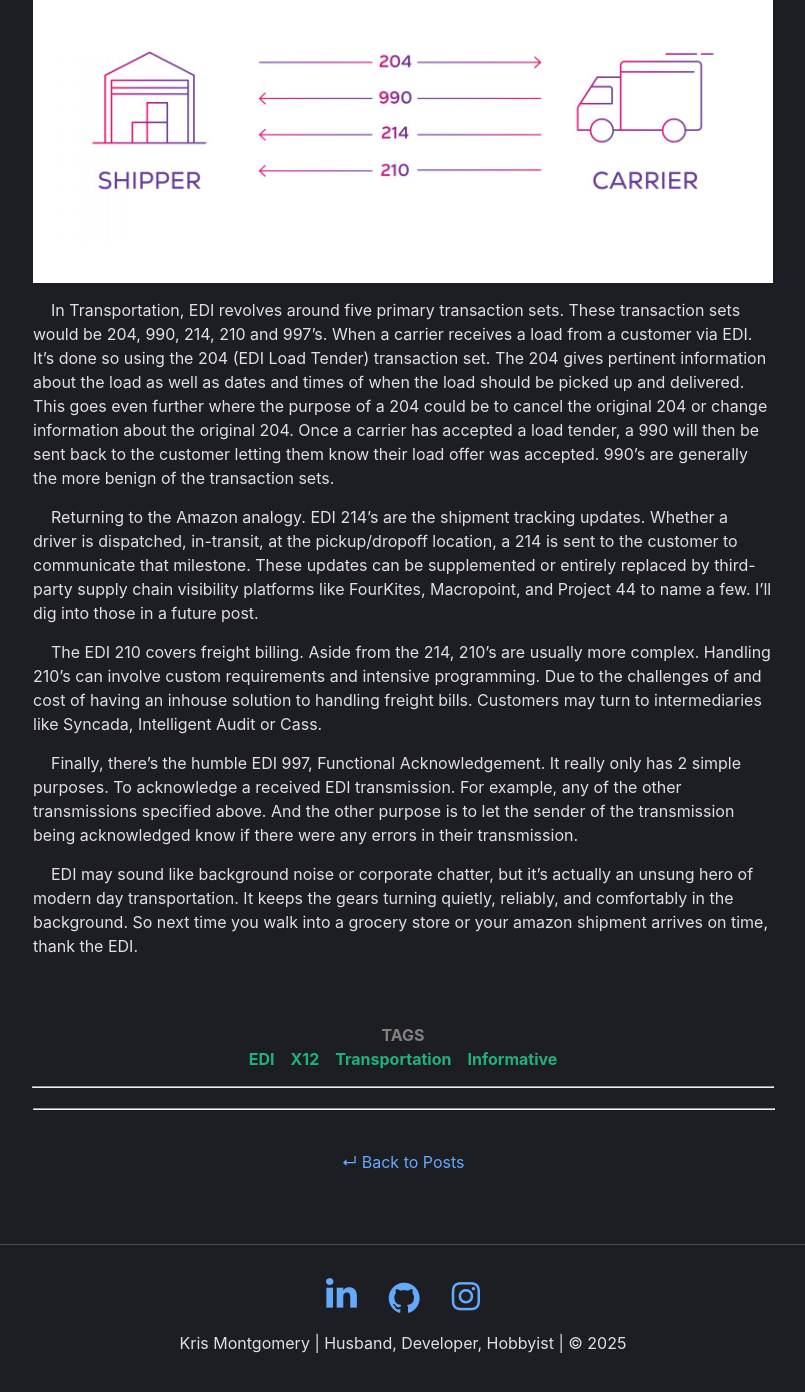
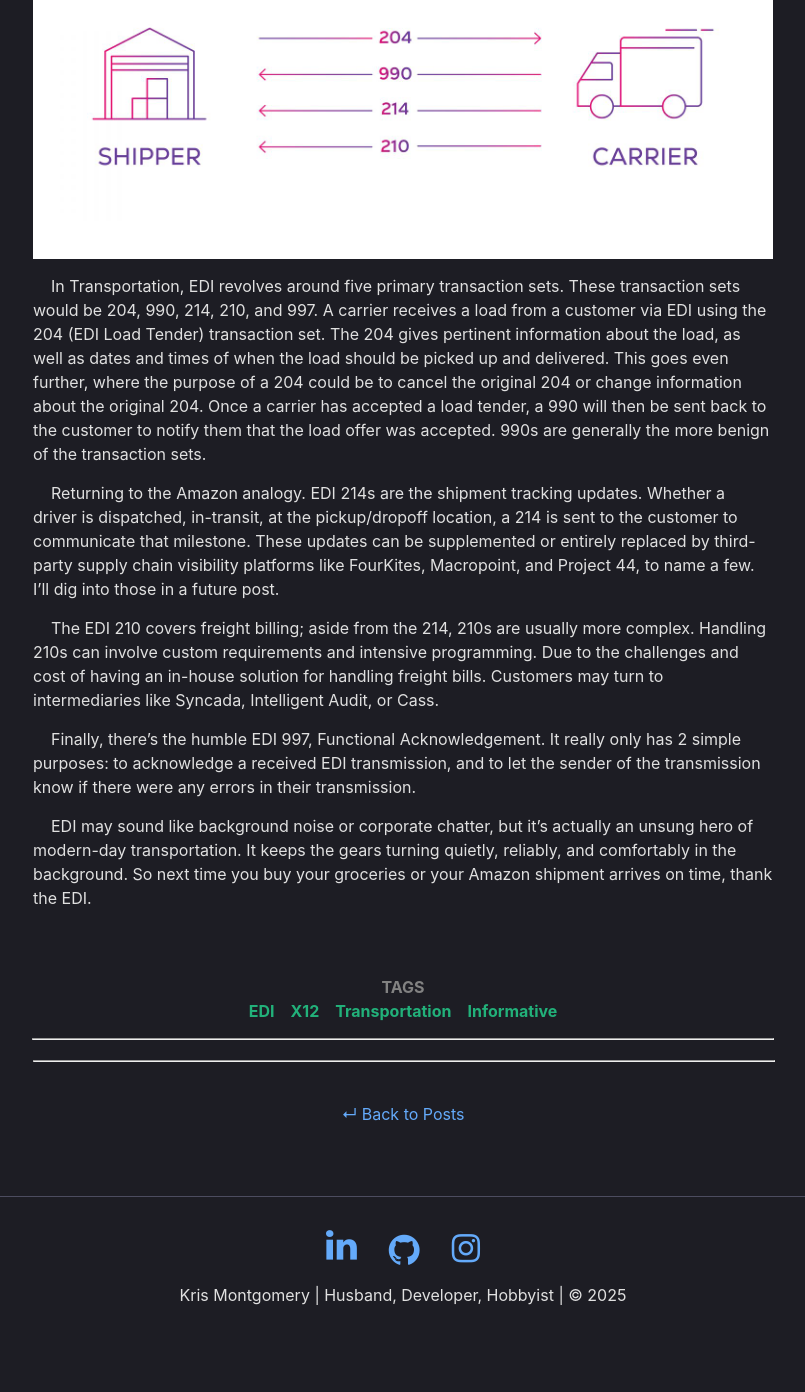
Before and after one commit to krmontgomery/krmontgomery.github.io, a Jekyll site: the page built from _posts/2025-7-23-What-Is-EDI.markdown, in a window 1280 px wide and 1400 px high, scrolled down 1237 px. Shown: the top 1392 px of the window, without its empty margins (237-1042 px from the left). Built offline with Jekyll 4.4.1, drawn with Linux system fonts in a browser that asks for light colours; after the commit the page ends 2589 px from its top, so only the background shows below that; some of the changed text lies outside the part shown.

Commit message:
Update first post.

```diff
--- a/_posts/2025-7-23-What-Is-EDI.markdown
+++ b/_posts/2025-7-23-What-Is-EDI.markdown
@@ -15,20 +15,20 @@ tags:
 <br>
 <br>
 
-&nbsp;&nbsp;&nbsp;&nbsp;Back in 2018, during my internship and even before it. I couldn't have told you what EDI was. What EDI stood for as an acronym. The need for it or why it's crucial in so many industry sectors. An analogy was shared with me when I was first introduced to EDI. It's similar when ordering something from Amazon. You get updates confirming your order. A notification that your payment went through. To the updates you get while anxiously awaiting for its delivery.
+&nbsp;&nbsp;&nbsp;&nbsp;Back in 2018, during my internship, I couldn't have told you what EDI stood for, the need for it, or why it's crucial in so many industry sectors. An analogy was shared with me when I was first introduced to EDI; It's similar to ordering products from Amazon. You get updates confirming your order, a notification that your payment went through, and notifications for delivery updates.
 
-&nbsp;&nbsp;&nbsp;&nbsp;EDI—Electronic Data Interchange. Words that might have you glazed over and hovering the "Skip Ad" if it were an advertisement on YouTube. Honestly, I wouldn't fault you either. Behind the dull phrasing of words really is something that impacts all of us. Yet most of us have never heard of it or know what it is.
+&nbsp;&nbsp;&nbsp;&nbsp;EDI—Electronic Data Interchange. Words that might have you glazed over and hovering the "Skip Ad" if it were an advertisement on YouTube; honestly, I wouldn't fault you either. Behind the dull phrasing of words really is something that impacts all of us, yet most of us have never heard of it or know what it is.
 
-&nbsp;&nbsp;&nbsp;&nbsp;I’d have you think about the last time you picked up groceries. Or when you’ve waited for a package to hit your doorstep. What you probably don’t see or even know about, is the digital handshake happening in the background. More often than not, EDI is quietly keeping things moving. Companies like Wal-mart, Kohls, Guitar Center and Tractor Supply use it to track stock, share schedules, and converse back and forth with carriers to line up pickups and deliveries. And all of this happens without anyone picking up a phone or writing anything down on paper.
+&nbsp;&nbsp;&nbsp;&nbsp;Think about the last time you picked up groceries, or when you’ve waited for a package to hit your doorstep. What you probably don’t see or even know about, is the digital handshake happening in the background. More often than not, EDI is quietly keeping things moving. Companies like Walmart, Kohl's, Guitar Center, and Tractor Supply use it to track stock, share schedules, and converse back and forth with carriers to line up pickups and deliveries. This happens without anyone picking up a phone or writing anything down on paper.
 
 ![Alt text](/assets/images/Transactions.png)
 
-&nbsp;&nbsp;&nbsp;&nbsp;In Transportation, EDI revolves around five primary transaction sets. These transaction sets would be 204, 990, 214, 210 and 997's. When a carrier receives a load from a customer via EDI. It's done so using the 204 (EDI Load Tender) transaction set. The 204 gives pertinent information about the load as well as dates and times of when the load should be picked up and delivered. This goes even further where the purpose of a 204 could be to cancel the original 204 or change information about the original 204. Once a carrier has accepted a load tender, a 990 will then be sent back to the customer letting them know their load offer was accepted. 990's are generally the more benign of the transaction sets.
+&nbsp;&nbsp;&nbsp;&nbsp;In Transportation, EDI revolves around five primary transaction sets. These transaction sets would be 204, 990, 214, 210, and 997. A carrier receives a load from a customer via EDI using the 204 (EDI Load Tender) transaction set. The 204 gives pertinent information about the load, as well as dates and times of when the load should be picked up and delivered. This goes even further, where the purpose of a 204 could be to cancel the original 204 or change information about the original 204. Once a carrier has accepted a load tender, a 990 will then be sent back to the customer to notify them that the load offer was accepted. 990s are generally the more benign of the transaction sets.
 
-&nbsp;&nbsp;&nbsp;&nbsp;Returning to the Amazon analogy. EDI 214’s are the shipment tracking updates. Whether a driver is dispatched, in-transit, at the pickup/dropoff location, a 214 is sent to the customer to communicate that milestone. These updates can be supplemented or entirely replaced by third-party supply chain visibility platforms like FourKites, Macropoint, and Project 44 to name a few. I’ll dig into those in a future post.
+&nbsp;&nbsp;&nbsp;&nbsp;Returning to the Amazon analogy. EDI 214s are the shipment tracking updates. Whether a driver is dispatched, in-transit, at the pickup/dropoff location, a 214 is sent to the customer to communicate that milestone. These updates can be supplemented or entirely replaced by third-party supply chain visibility platforms like FourKites, Macropoint, and Project 44, to name a few. I’ll dig into those in a future post.
 
-&nbsp;&nbsp;&nbsp;&nbsp;The EDI 210 covers freight billing. Aside from the 214, 210’s are usually more complex. Handling 210’s can involve custom requirements and intensive programming. Due to the challenges of and cost of having an inhouse solution to handling freight bills. Customers may turn to intermediaries like Syncada, Intelligent Audit or Cass.
+&nbsp;&nbsp;&nbsp;&nbsp;The EDI 210 covers freight billing; aside from the 214, 210s are usually more complex. Handling 210s can involve custom requirements and intensive programming. Due to the challenges and cost of having an in-house solution for handling freight bills. Customers may turn to intermediaries like Syncada, Intelligent Audit, or Cass.
 
-&nbsp;&nbsp;&nbsp;&nbsp;Finally, there’s the humble EDI 997, Functional Acknowledgement. It really only has 2 simple purposes. To acknowledge a received EDI transmission. For example, any of the other transmissions specified above. And the other purpose is to let the sender of the transmission being acknowledged know if there were any errors in their transmission.
+&nbsp;&nbsp;&nbsp;&nbsp;Finally, there’s the humble EDI 997, Functional Acknowledgement. It really only has 2 simple purposes: to acknowledge a received EDI transmission, and to let the sender of the transmission know if there were any errors in their transmission.
 
-&nbsp;&nbsp;&nbsp;&nbsp;EDI may sound like background noise or corporate chatter, but it’s actually an unsung hero of modern day transportation. It keeps the gears turning quietly, reliably, and comfortably in the background. So next time you walk into a grocery store or your amazon shipment arrives on time, thank the EDI.
+&nbsp;&nbsp;&nbsp;&nbsp;EDI may sound like background noise or corporate chatter, but it’s actually an unsung hero of modern-day transportation. It keeps the gears turning quietly, reliably, and comfortably in the background. So next time you buy your groceries or your Amazon shipment arrives on time, thank the EDI.
```
